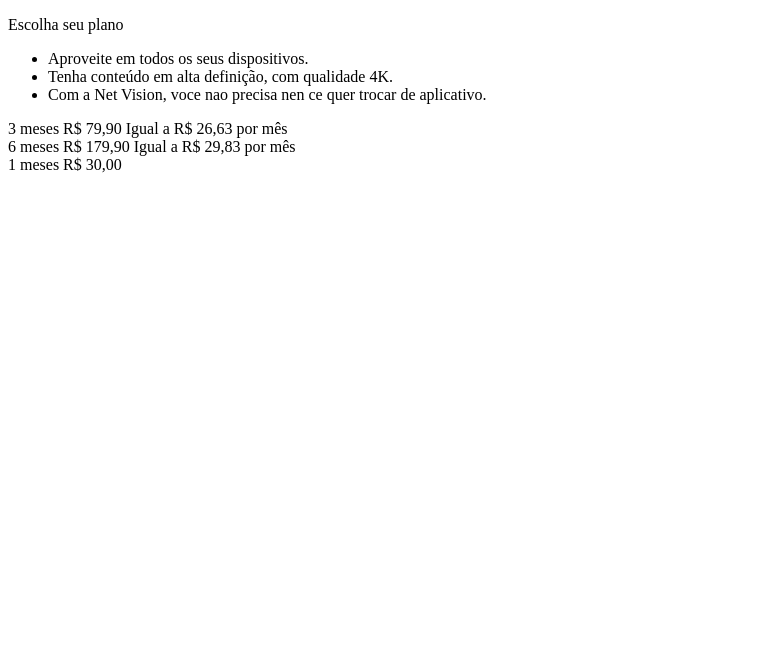
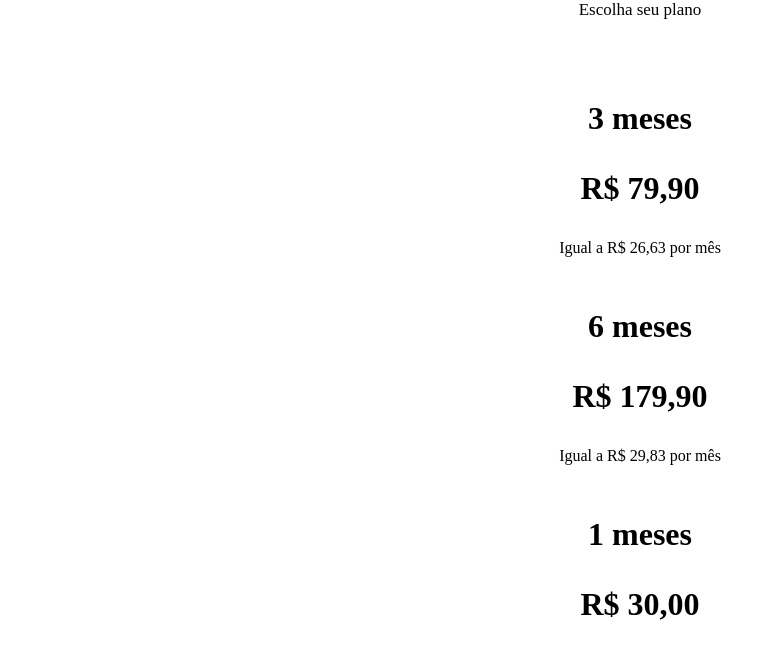
Before and after one commit to cthukey/Net-Vision, a plain HTML site: page pages/servicos.html in a window 1280 px wide. Shown: the whole page, without its empty margins (0-776 px from the left). Drawn offline with Linux system fonts and the light colour scheme.

Commit message:
service.css

```diff
--- a/pages/servicos.html
+++ b/pages/servicos.html
@@ -5,50 +5,58 @@
     <meta http-equiv="X-UA-Compatible" content="IE=edge">
     <meta name="viewport" content="width=device-width, initial-scale=1.0">
     <link rel="stylesheet" href="../styles/servicos.css">
+
+    <link rel="preconnect" href="https://fonts.googleapis.com">
+    <link rel="preconnect" href="https://fonts.gstatic.com" crossorigin>
+    <link href="https://fonts.googleapis.com/css2?family=Lato:wght@700&family=Poppins:wght@400;500&family=Roboto:wght@300;700;900&display=swap" rel="stylesheet">
+
     <title>Document</title>
 </head>
 <body>
     <main>
 
-        <p>Escolha seu plano</p>
+        <p class="h1">Escolha seu plano</p>
 
-        <ul>
+        <ul class="lista">
             <li>Aproveite em todos os seus dispositivos.</li>
             <li>Tenha conteúdo em alta definição, com qualidade 4K.</li>
             <li>Com a Net Vision, voce nao precisa nen ce quer trocar de aplicativo.</li>
         </ul>
 
-        <div class="card_2">
+        <div class="card">
+            <div class="card_div">
 
-            <div class="internoCard_2">
-                <span>3 meses</span>
-                <span>R$ 79,90</span>
-                <span>Igual a R$ 26,63 por mês</span>
+                <div class="internoCard">
+                    <span class="span_1">3 meses</span>
+                    <span class="span_2">R$ 79,90</span>
+                    <span class="span_3">Igual a R$ 26,63 por mês</span>
                 </div>
 
                 <!-- <input type="submit" value=""> -->
             </div>
 
-        <div class="card_1">
+            <div class="card_div">
 
-            <div class="internoCard_1">
-                <span>6 meses</span>
-                <span>R$ 179,90</span>
-                <span>Igual a R$ 29,83 por mês</span>
+                <div class="internoCard">
+                    <span class="span_1">6 meses</span>
+                    <span class="span_2">R$ 179,90</span>
+                    <span class="span_3">Igual a R$ 29,83 por mês</span>
                 </div>
 
                 <!-- <input type="submit" value=""> -->
             </div>
 
-        <div class="card_3">
+            <div class="card_div">
 
-            <div class="internoCard_3">
-                <span>1 meses</span>
-                <span>R$ 30,00</span>
+                <div class="internoCard">
+                    <span class="span_1">1 meses</span>
+                    <span class="span_2">R$ 30,00</span>
                 </div>
 
                 <!-- <input type="submit" value=""> -->
             </div>
+        </div>
+
 
     </main>
 
--- a/styles/servicos.css
+++ b/styles/servicos.css
@@ -0,0 +1,40 @@
+*{
+    margin: 0;
+    padding: 0;
+    box-sizing: border-box;
+}
+main{
+    text-align: center;
+}
+main .h1{
+    font-size: 17px;
+}
+.lista{
+    visibility: hidden;
+    overflow: hidden;
+}
+.card{
+    max-width: 1200px;
+    margin: 0 auto;
+
+    display: flex;
+    flex-direction: column;
+
+}
+.card_div{
+    background: linear-gradient( 180deg, rgba(255, 255, 255, 0.12) 0%, rgba(255, 255, 255, 0) 100% );
+
+    padding: 25px;
+}
+.internoCard{
+    width: 100%;
+
+    display: flex;
+    flex-direction: column;
+    gap: 2rem;
+}
+.internoCard .span_1, .span_2{
+    font-weight: 700;
+    font-size: 32px;
+    line-height: 38px;
+}
```
Lines whose indentation alone changed are shown as unchanged.
